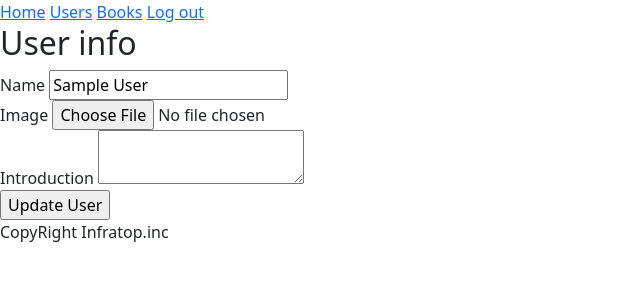
After one commit to tomiswinner/Bookers2, a Rails app: page /users/1/edit in a window 1280 px wide. The commit adds this page. Shown: the top 300 px of the page, without its empty margins (0-640 px from the left). Run offline with Rails 7, Linux system fonts and the light colour scheme; the visitor is signed in with stand-in values (Sample User, id 1); style sheets or scripts are compiled from the project's sources; parts of the project's set-up code (start-up, migrations or seed data) failed here and were passed over; some libraries are stand-ins or nearby versions.

Commit message:
implemented edit

```diff
--- a/app/controllers/users_controller.rb
+++ b/app/controllers/users_controller.rb
@@ -9,4 +9,16 @@ class UsersController < ApplicationController
     @user = User.find(params[:id])
   end
 
+  def edit
+    @user = User.find(current_user.id)
+  end
+
+  def update
+  end
+
+  private
+  def user_params
+    params.require(:user).permit(:name,:profile_image,:introduction)
+  end
+
 end
--- a/app/views/layouts/_sidebar.html.erb
+++ b/app/views/layouts/_sidebar.html.erb
@@ -14,7 +14,7 @@
   <% if not user == current_user %>
     <%= link_to("edit profile",user_path(current_user.id)) %>
   <% else %>
-    <%= link_to("edit profile",edit_user_registration_path) %>
+    <%= link_to("edit profile",edit_user_path(current_user.id)) %>
   <% end %>
 </div>
 <h2>New book</h2>
--- a/app/views/layouts/application.html.erb
+++ b/app/views/layouts/application.html.erb
@@ -12,7 +12,6 @@
   <body>
     <header>
       <%= link_to("Home",root_path) %>
-      <%=
       <% if user_signed_in? %>
         <%= link_to("Users",users_path) %>
         <%= link_to("Books",books_path) %>
--- /dev/null
+++ b/app/views/users/edit.html.erb
@@ -0,0 +1,19 @@
+<h2>User info</h2>
+<div>
+
+  <%= form_with(model: @user,local: true) do |f| %>
+    <div>
+      <%= f.label :name %>
+      <%= f.text_field :name %>
+    </div>
+    <div>
+      <%= f.label :profile_image,"Image" %>
+      <%= f.attachment_field :profile_image %>
+    </div>
+    <div>
+      <%= f.label :introduction %>
+      <%= f.text_area :introduction %>
+    </div>
+    <%= f.submit "Update User" %>
+  <% end %>
+</div>
--- a/config/routes.rb
+++ b/config/routes.rb
@@ -5,5 +5,5 @@ Rails.application.routes.draw do
   get '/homes/about',to: 'homes#about', as: "about"
 
   resources :books#  ,only: [:create,:show,:new,:index,:edit,:destroy,:update]
-  resources :users,only: [:create,:show,:new,:index,:edit]
+  resources :users,only: [:create,:show,:new,:index,:edit,:update]
 end
```
